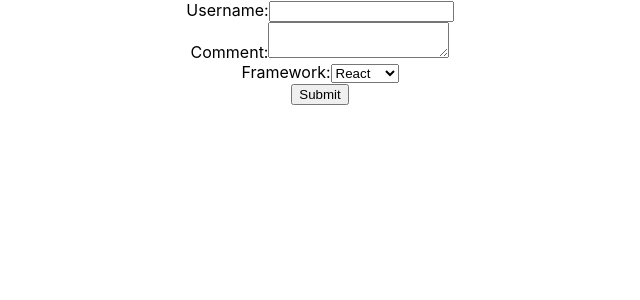
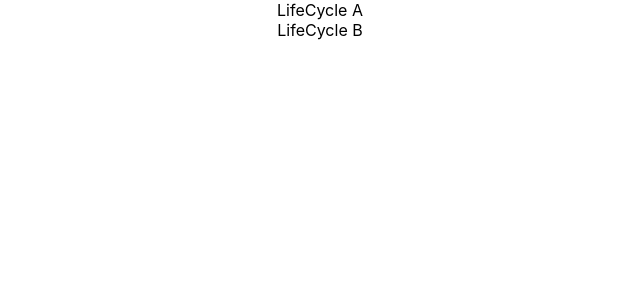
Before and after one commit to fabuloussTeam/reactRevision, a React (Create React App) app: page / in a window 1280 px wide. Shown: the top 300 px of the page, without its empty margins (320-960 px from the left). Built offline with nearby package versions, Linux system fonts and the light colour scheme.

Commit message:
Lifecycle methode Mounting

```diff
--- a/src/App.js
+++ b/src/App.js
@@ -9,14 +9,16 @@
 import UserGreeting from './components/UserGreeting';
 import NameList from './components/NameList';
 import Form from './components/Form';
+import LifecycleA from './components/LifecycleA';
+
 
 function App() {
 
 
   return (
     <div className="App">
-
-    <Form />
+    <LifecycleA />
+   {/* <Form />*/}
     { /*<NameList />*/}
      {/*<UserGreeting/>*/}
      {/*<ParentComponent />*/}
--- /dev/null
+++ b/src/components/LifecycleA.js
@@ -0,0 +1,38 @@
+import React, { Component } from 'react';
+import LifecycleB from './LifecycleB';
+
+class LifecycleA extends Component {
+    //Premier a etre executer: utiliser pour initialiser les etats  et binder les fonctions
+    constructor(props) {
+        super(props);
+        this.state = {
+            name: "Emmanuel tjom"
+        }
+
+        console.log("LifcycleA constructor");
+    }
+
+    // deuxieme a etre executer: mettre a jour un etat a partir d'un props
+    static getDerivedStateFromProps(props, state){
+        console.log('LifecycleA getDerivedStateFromProps');
+        return null;
+    }
+
+    // Quatrieme fonction a etre executer: Charger les requettes HTTP asynchrone
+    componentDidMount(){
+        console.log('LifecycleA ComponentDidMount');
+    }
+
+    // Troisieme a etre executer: charger les elements du DOM
+    render() {
+        console.log('LifecycleA render');
+        return (
+            <div>
+                 <div>LifeCycle A</div>
+                <LifecycleB/>
+            </div>
+         );
+    }
+}
+
+export default LifecycleA;
--- /dev/null
+++ b/src/components/LifecycleB.js
@@ -0,0 +1,35 @@
+import React, { Component } from 'react';
+
+class LifecycleB extends Component {
+    //Premier a etre executer: utiliser pour initialiser les etats  et binder les fonctions
+    constructor(props) {
+        super(props);
+        this.state = {
+            name: "Emmanuel tjom"
+        }
+
+        console.log("LifecycleB constructor");
+    }
+
+    // deuxieme a etre executer: mettre a jour un etat a partir d'un props
+    static getDerivedStateFromProps(props, state){
+        console.log('LifecycleB getDerivedStateFromProps');
+        return null;
+    }
+
+    // Quatrieme fonction a etre executer: Charger les requettes HTTP asynchrone
+    componentDidMount(){
+        console.log('LifecycleB ComponentDidMount');
+    }
+
+    // Troisieme a etre executer: charger les elements du DOM
+    render() {
+        console.log('LifecycleB render');
+        return (
+
+            <div> LifeCycle B</div>
+         );
+    }
+}
+
+export default LifecycleB;
```
